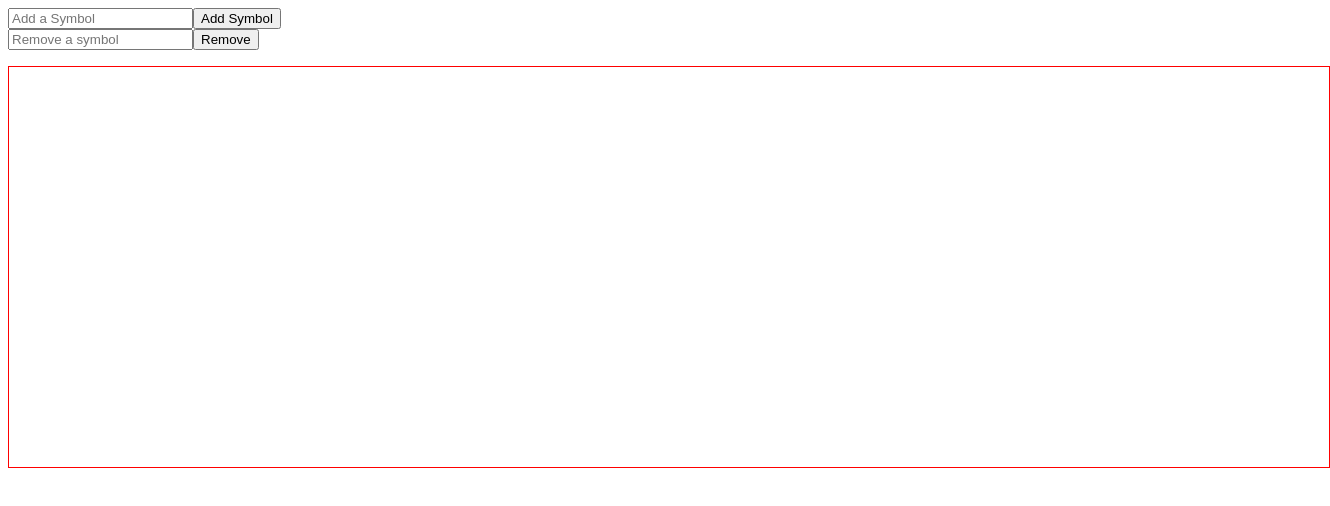
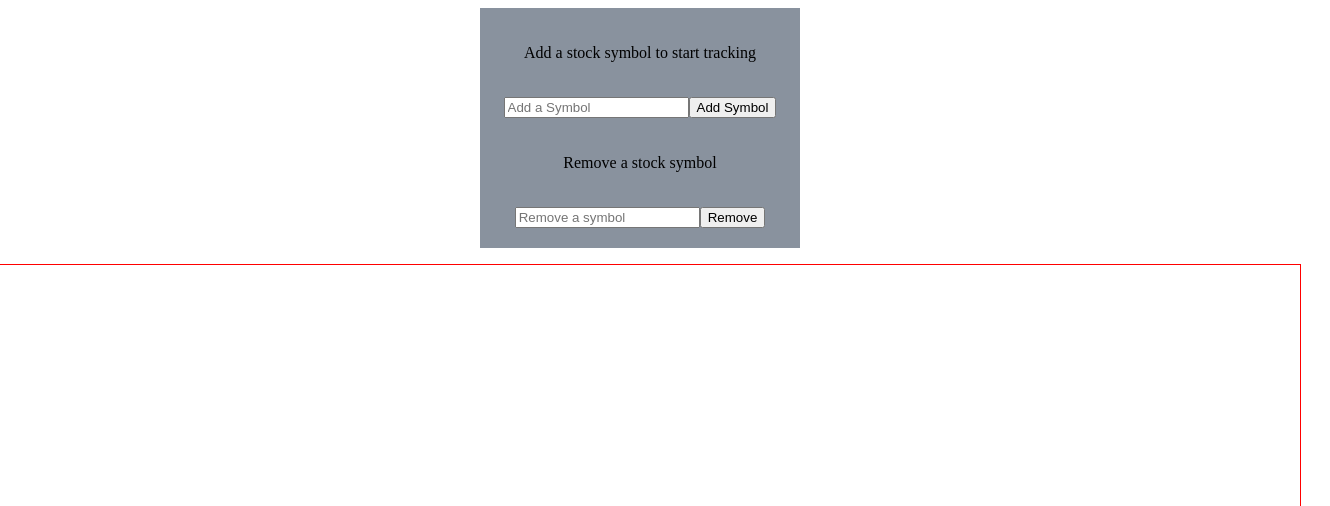
Before and after one commit to kgali21/orbis-systems-FE, a React (Create React App) app: page / in a window 1280 px wide. Shown: the top 506 px of the page, 1330 px wide, since content can reach past the window. Built offline with nearby package versions, Linux system fonts and the light colour scheme.

Commit message:
styling form box

```diff
--- a/src/Components/Home/Home.js
+++ b/src/Components/Home/Home.js
@@ -2,13 +2,18 @@ import React from 'react';
 import SymbolRequestForm from '../SymbolRequestForm/SymbolRequestForm';
 import Symbols from '../SymbolDisplay/Symbols';
 import SymbolRemoveForm from '../SymbolRequestForm/SymbolRemoveForm';
+import styles from './Home.module.css';
 
 const Home = () => (
-    <>
+    <div className={styles.App}>
+    <div className={styles.Form}>
+        <p>Add a stock symbol to start tracking</p>
         <SymbolRequestForm />
+        <p>Remove a stock symbol</p>
         <SymbolRemoveForm />
+    </div>
         <Symbols />
-    </>
+    </div>
 )
 
 export default Home;
--- /dev/null
+++ b/src/Components/Home/Home.module.css
@@ -0,0 +1,15 @@
+.Form{
+    display: flex;
+    flex-direction: column;
+    justify-content: space-evenly;
+    align-items: center;
+    width: 25vw;
+    height: 30vh;
+    background-color: #89929e;
+}
+
+.App{
+    display: flex;
+    flex-direction: column;
+    align-items: center;
+}
--- a/src/Components/Messages/Message.module.css
+++ b/src/Components/Messages/Message.module.css
@@ -1,3 +1,8 @@
 .Tweets {
     font-size: .75em;
+    width: 20vw;
 }
+
+.TimeStamp {
+    color: rgb(0, 80, 0);
+}
```
